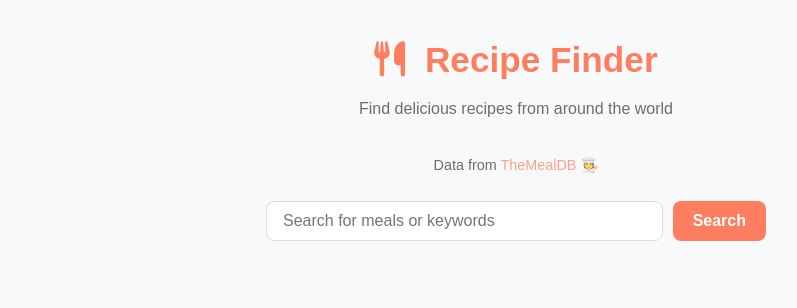
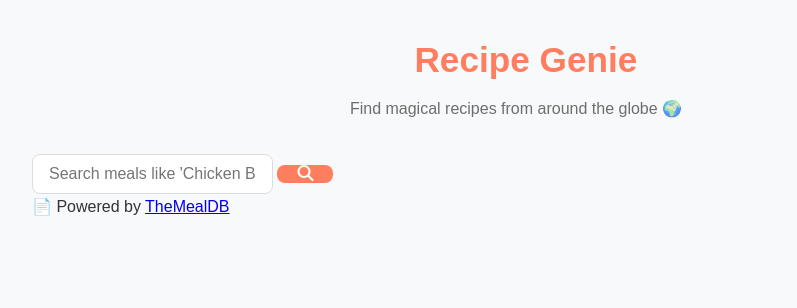
Before and after one commit to ABHAYSIRISHBR/SEO, a plain HTML site: page index.html in a window 1280 px wide. Shown: the whole page, without its empty margins (124-921 px from the left). Drawn offline with Linux system fonts and the light colour scheme.

Commit message:
index.html

```diff
--- a/index.html
+++ b/index.html
@@ -3,43 +3,50 @@
   <head>
     <meta charset="UTF-8" />
     <meta name="viewport" content="width=device-width, initial-scale=1.0" />
-    <title>Recipe Finder App</title>
+    <title>🌟 Recipe Genie | Find & Explore Meals</title>
     <link rel="stylesheet" href="style.css" />
     <link
       rel="stylesheet"
       href="https://cdnjs.cloudflare.com/ajax/libs/font-awesome/6.7.2/css/all.min.css"
-      integrity="sha512-Evv84Mr4kqVGRNSgIGL/F/aIDqQb7xQ2vcrdIwxfjThSH8CSR7PBEakCr51Ck+w+/U6swU2Im1vVX0SVk9ABhg=="
       crossorigin="anonymous"
       referrerpolicy="no-referrer"
     />
   </head>
   <body>
     <div class="container">
-      <header>
-        <h1><i class="fas fa-utensils"></i> Recipe Finder</h1>
-        <p>Find delicious recipes from around the world</p>
+      <header class="hero">
+        <h1><i class="fas fa-hat-chef"></i> Recipe Genie</h1>
+        <p class="subheading">Find magical recipes from around the globe 🌍</p>
       </header>
 
-      <p class="api-link">Data from <a href="https://www.themealdb.com/api.php">TheMealDB 🧑‍🍳</a></p>
-
-      <div class="search-container">
-        <input type="text" id="search-input" placeholder="Search for meals or keywords" />
-        <button id="search-btn">Search</button>
+      <div class="search-card">
+        <input
+          type="text"
+          id="search-input"
+          placeholder="Search meals like 'Chicken Biryani'..."
+          aria-label="Search for meals"
+        />
+        <button id="search-btn" title="Search recipes">
+          <i class="fas fa-search"></i>
+        </button>
       </div>
 
-      <div id="error-container" class="hidden">
-        <p>No meals found. Try another search term!</p>
+      <div class="info-bar">
+        <span>📄 Powered by <a href="https://www.themealdb.com/api.php" target="_blank">TheMealDB</a></span>
       </div>
+
+      <div id="error-container" class="error hidden"></div>
 
       <div id="result-heading"></div>
 
-      <div id="meals" class="meals-container"></div>
+      <section id="meals" class="meals-container"></section>
 
-      <div id="meal-details" class="hidden">
-        <button id="back-btn"><i class="fas fa-arrow-left"></i> Back to recipes</button>
-
+      <section id="meal-details" class="hidden">
+        <button id="back-btn" class="btn-back">
+          <i class="fas fa-arrow-left"></i> Recipes
+        </button>
         <div class="meal-details-content"></div>
-      </div>
+      </section>
     </div>
 
     <script src="script.js"></script>
```
